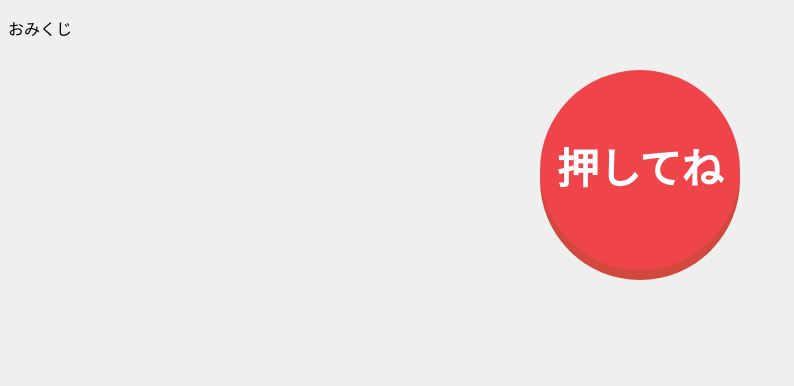
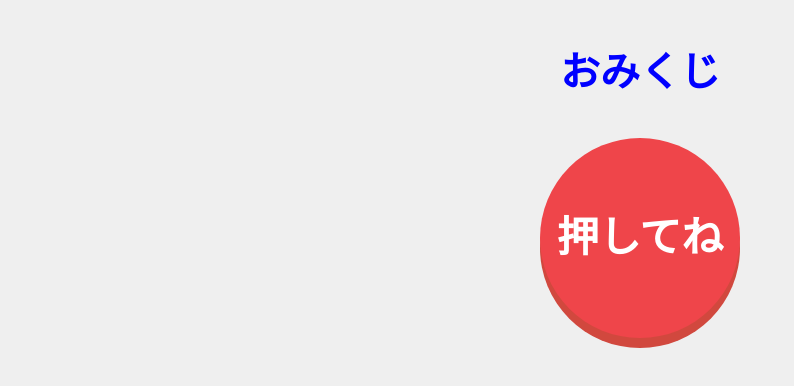
Before and after one commit to okapeeokapee/Fortune, a plain HTML site: page index.html in a window 1280 px wide. Shown: the whole page, without its empty margins (0-794 px from the left). Drawn offline with Linux system fonts and the light colour scheme.

Commit message:
change→font, text, color

```diff
--- a/css/styles.css
+++ b/css/styles.css
@@ -1,3 +1,10 @@
+.omi{
+  text-align: center;
+  color: blue;
+  font-size: 40px;
+  font-weight:bold ;
+}
+
 body{
   background: #efefef;
 }
```
